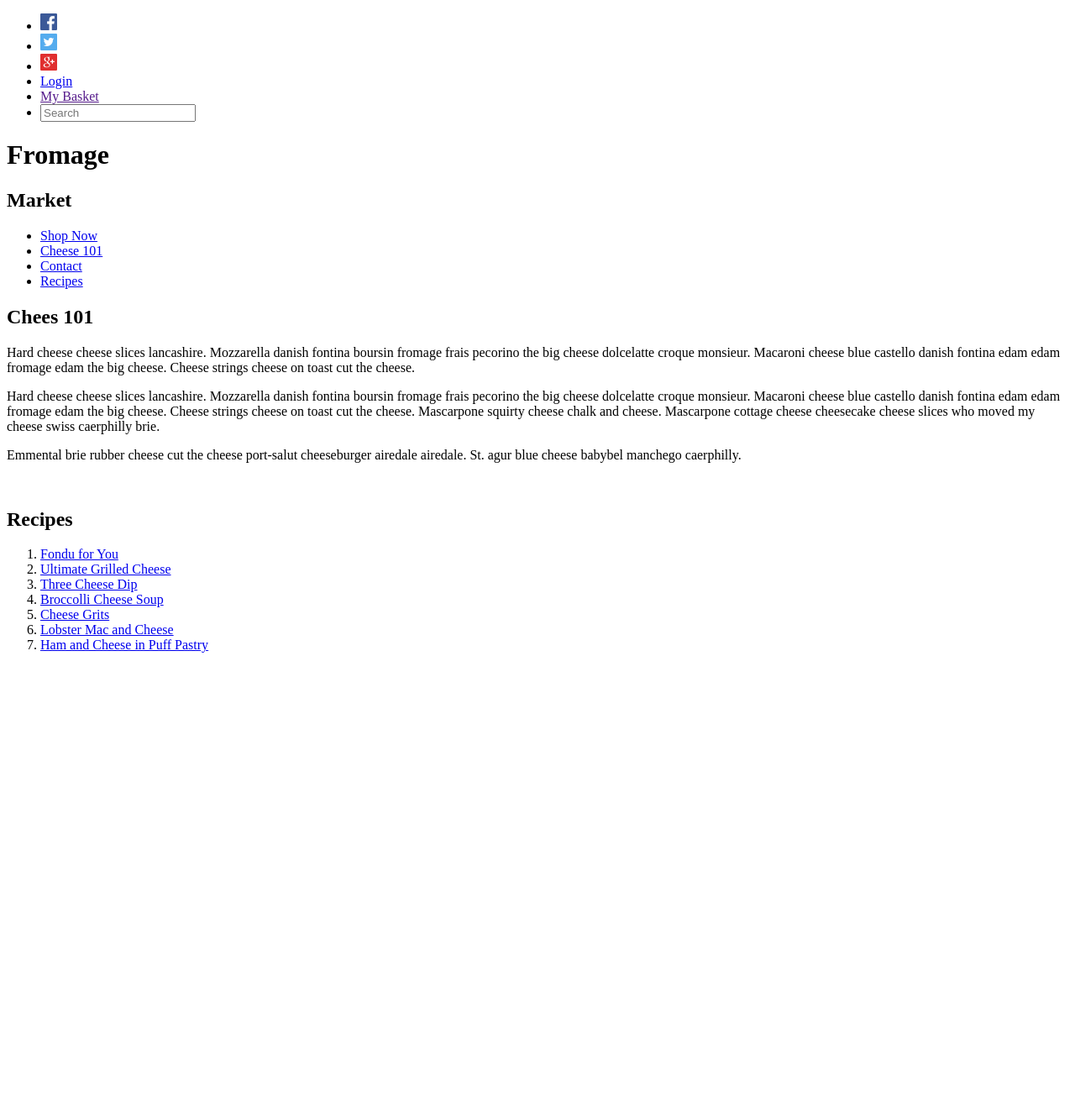
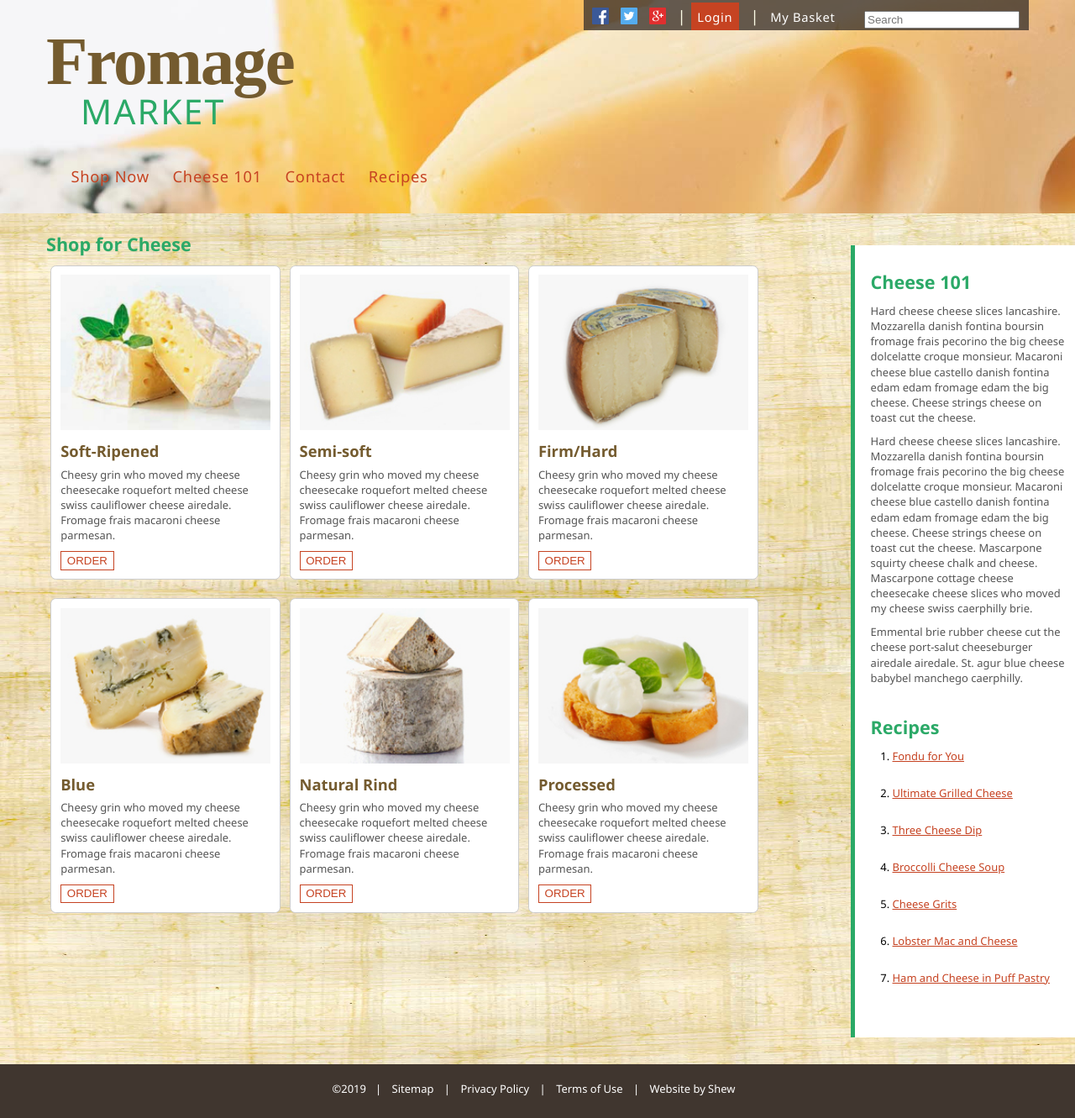
Before and after one commit to awoerz/StoreAppDemo, a plain HTML site: page index.html in a window 1280 px wide. Shown: the whole page at 84% size. Before the commit the page ends 819 px from the top, so only its background shows below. Drawn offline with Linux system fonts and the light colour scheme.

Commit message:
Added all required CSS Completed the tuturial provided by EFA.

```diff
--- /dev/null
+++ b/babel.json
@@ -0,0 +1,6 @@
+{
+  "stories": [],
+  "versions": [],
+  "backups": [],
+  "activity": []
+}
--- a/index.html
+++ b/index.html
@@ -9,8 +9,9 @@
   </head>
   <body>
     <header>
+      <div class="contentWrapper">
         <!--Login Menu-->
-      <nav>
+        <nav id="utilityMenu">
           <ul>
             <li>
               <a href="#"
@@ -39,10 +40,10 @@
                   style="border: 0"
               /></a>
             </li>
-          <li>
+            <li class="acctNav">
               <a href="#" class="active">Login</a>
             </li>
-          <li>
+            <li class="acctNav">
               <a href="">My Basket</a>
             </li>
             <li>
@@ -66,23 +67,27 @@
             <li><a href="#">Recipes</a></li>
           </ul>
         </nav>
+      </div>
     </header>
+    <div class="wrapper">
       <section id="sidebar">
         <!--Sidebar Text-->
-      <h1>Chees 101</h1>
+        <h1>Cheese 101</h1>
         <p>
-        Hard cheese cheese slices lancashire. Mozzarella danish fontina boursin
-        fromage frais pecorino the big cheese dolcelatte croque monsieur.
-        Macaroni cheese blue castello danish fontina edam edam fromage edam the
-        big cheese. Cheese strings cheese on toast cut the cheese.
+          Hard cheese cheese slices lancashire. Mozzarella danish fontina
+          boursin fromage frais pecorino the big cheese dolcelatte croque
+          monsieur. Macaroni cheese blue castello danish fontina edam edam
+          fromage edam the big cheese. Cheese strings cheese on toast cut the
+          cheese.
         </p>
         <p>
-        Hard cheese cheese slices lancashire. Mozzarella danish fontina boursin
-        fromage frais pecorino the big cheese dolcelatte croque monsieur.
-        Macaroni cheese blue castello danish fontina edam edam fromage edam the
-        big cheese. Cheese strings cheese on toast cut the cheese. Mascarpone
-        squirty cheese chalk and cheese. Mascarpone cottage cheese cheesecake
-        cheese slices who moved my cheese swiss caerphilly brie.
+          Hard cheese cheese slices lancashire. Mozzarella danish fontina
+          boursin fromage frais pecorino the big cheese dolcelatte croque
+          monsieur. Macaroni cheese blue castello danish fontina edam edam
+          fromage edam the big cheese. Cheese strings cheese on toast cut the
+          cheese. Mascarpone squirty cheese chalk and cheese. Mascarpone cottage
+          cheese cheesecake cheese slices who moved my cheese swiss caerphilly
+          brie.
         </p>
         <p>
           Emmental brie rubber cheese cut the cheese port-salut cheeseburger
@@ -102,12 +107,107 @@
         </ol>
         <br />
       </section>
-    <section id="main">
+    </div>
+    <section id="main" class="contentWrapper">
       <!--Main Section-->
+      <h1>Shop for Cheese</h1>
       <!--Six different cheeses-->
+
+      <div class="panel">
+        <img
+          src="img/230x170/soft_ripened_cheese_230.jpg"
+          class="cheeseType"
+          alt="cheese"
+        />
+        <h2>Soft-Ripened</h2>
+        <p>
+          Cheesy grin who moved my cheese cheesecake roquefort melted cheese
+          swiss cauliflower cheese airedale. Fromage frais macaroni cheese
+          parmesan.
+        </p>
+        <button>Order</button>
+      </div>
+      <div class="panel">
+        <img
+          src="img/230x170/cheese_semifirmgroup_230.jpg"
+          class="cheeseType"
+          alt="cheese"
+        />
+        <h2>Semi-soft</h2>
+        <p>
+          Cheesy grin who moved my cheese cheesecake roquefort melted cheese
+          swiss cauliflower cheese airedale. Fromage frais macaroni cheese
+          parmesan.
+        </p>
+        <button>Order</button>
+      </div>
+      <div class="panel">
+        <img
+          src="img/230x170/firm_hard_fioresardo_230.jpg"
+          class="cheeseType"
+          alt="cheese"
+        />
+        <h2>Firm/Hard</h2>
+        <p>
+          Cheesy grin who moved my cheese cheesecake roquefort melted cheese
+          swiss cauliflower cheese airedale. Fromage frais macaroni cheese
+          parmesan.
+        </p>
+        <button>Order</button>
+      </div>
+      <div class="panel">
+        <img
+          src="img/230x170/blue_cheese_230.jpg"
+          class="cheeseType"
+          alt="cheese"
+        />
+        <h2>Blue</h2>
+        <p>
+          Cheesy grin who moved my cheese cheesecake roquefort melted cheese
+          swiss cauliflower cheese airedale. Fromage frais macaroni cheese
+          parmesan.
+        </p>
+        <button>Order</button>
+      </div>
+      <div class="panel">
+        <img
+          src="img/230x170/natural_rind_230.jpg"
+          class="cheeseType"
+          alt="cheese"
+        />
+        <h2>Natural Rind</h2>
+        <p>
+          Cheesy grin who moved my cheese cheesecake roquefort melted cheese
+          swiss cauliflower cheese airedale. Fromage frais macaroni cheese
+          parmesan.
+        </p>
+        <button>Order</button>
+      </div>
+      <div class="panel">
+        <img
+          src="img/230x170/processed_spread_230.jpg"
+          class="cheeseType"
+          alt="cheese"
+        />
+        <h2>Processed</h2>
+        <p>
+          Cheesy grin who moved my cheese cheesecake roquefort melted cheese
+          swiss cauliflower cheese airedale. Fromage frais macaroni cheese
+          parmesan.
+        </p>
+        <button>Order</button>
+      </div>
     </section>
+    <div class="clear"></div>
     <footer>
       <!--Legal items, navigational items-->
+      <span>&copy;2019</span>
+      <ul id="menuFooter">
+        <li><a href="#">Sitemap</a></li>
+        <li><a href="#">Privacy Policy</a></li>
+        <li><a href="#">Terms of Use</a></li>
+        <li>Website by Shew</li>
+      </ul>
     </footer>
   </body>
 </html>
--- a/main.css
+++ b/main.css
@@ -0,0 +1,261 @@
+/*Common elements*/
+body {
+  font-size: 67.5%;
+  font-family: 'Segoe UI', Tahoma, Geneva, Verdana, sans-serif;
+  background: #39150c url(img/paper_1332008.jpg) no-repeat fixed top center;
+  padding: 0;
+  margin: 0;
+  background-size: 100% 100%;
+  -webkit-background-size: 100% 100%;
+  -moz-background-size: 100% 100%;
+  -o-background-size: 100% 100%;
+}
+
+h1 {
+  color: #2ba967;
+  font-size: 2em;
+  margin: 0.5em 0 0.5em 0;
+  padding: 0;
+}
+
+h2 {
+  color: #745b2f;
+  font-size: 1.7em;
+  padding: 0px;
+  margin: 0.5em 0 0.35em 0;
+}
+
+p {
+  font-size: 1.2em;
+  line-height: 1.4em;
+  color: #555;
+  padding: 0px;
+  margin: 0px 0.5em 0.75em 0px;
+}
+
+ol {
+  font-size: 1.2em;
+  margin: 0 0 0 1em;
+  padding: 0 0 0 1em;
+}
+
+ol li {
+  margin: 0;
+  padding: 0 0 02em;
+}
+
+a,
+a:visited {
+  color: #c64322;
+}
+
+a:hover {
+  color: #333;
+}
+
+h4 {
+  padding: 0;
+  margin: 1.5em 1.5em 0.75em 0.5em;
+}
+
+.contentWrapper {
+  margin: 0 auto;
+  max-width: 1170px;
+  padding: 0 3em;
+}
+
+.left {
+  float: left;
+}
+
+.right {
+  float: right;
+}
+
+div.clear {
+  clear: both;
+  font-size: 1%;
+}
+
+/*Header*/
+header {
+  padding: 2.5em 0 0.5em;
+  margin: 0 0 2em;
+  background: #39150c url(img/bg_cheeses_lg_2600w.jpg) center 0px;
+}
+
+header h1 {
+  font-family: 'Times New Roman', Times, serif;
+  color: #745b2f;
+  font-size: 7.5em;
+  letter-spacing: -0.025em;
+  margin: 0;
+  /*text-shadow: 1px 2px 0 #bd8437; offset-x | offset-y | blur-radius | color */
+}
+
+header h2 {
+  font-weight: 300;
+  font-size: 3.8em;
+  color: #2ba967;
+  margin: -0.4em 0 0 1em;
+  text-transform: uppercase;
+  letter-spacing: 0.05em;
+}
+
+/*Nav Bars*/
+nav {
+  color: #000;
+  font-size: 1.7em;
+  letter-spacing: 0.04em;
+  padding: 1em 1em 0.5em;
+  margin: 1em 0;
+}
+nav ul {
+  margin: 0;
+  padding: 0;
+  list-style: none;
+}
+nav li {
+  display: inline-block;
+  margin: 0;
+}
+nav li a,
+nav li a:visited {
+  text-decoration: none;
+  color: #c64322;
+  padding: 0.3em 0.6em;
+}
+nav li a:hover {
+  color: #c64322;
+  background-color: rgba(252, 251, 243, 0.75);
+}
+nav#utilityMenu {
+  float: right;
+  margin: -1.5em 0 0 0;
+  padding: 0.35em;
+  background-color: rgba(64, 54, 47, 0.8);
+  height: 1.3em;
+}
+nav#utilityMenu li {
+  padding: 0 0.25em 0 0.2em;
+  vertical-align: middle;
+}
+nav#utilityMenu ul li.acctNav a,
+nav#utilityMenu ul li.acctNav a:visited {
+  color: #fff;
+  text-decoration: none;
+  display: inline-block;
+  height: 1.3em;
+  padding: 0.5em;
+  margin: -0.4em 0 0 0;
+  font-size: 0.8em;
+}
+nav#utilityMenu ul li.acctNav a.active {
+  background-color: #c64322;
+}
+nav#utilityMenu ul li.acctNav a:hover {
+  background-color: rgba(252, 251, 243, 0.7);
+  color: #c64322;
+}
+nav#utilityMenu li a,
+nav#utilityMenu li a:visited {
+  padding: 0;
+}
+nav#utilityMenu li a:hover {
+  background-color: transparent;
+}
+nav#utilityMenu ul li input#search {
+  vertical-align: middle;
+  margin: 0 0 0 1em;
+}
+nav#utilityMenu ul li.acctNav::before,
+nav#utilityMenu ul li input#search::before {
+  content: '| ';
+  color: #fcfbe6;
+}
+
+/*Sidebar Section*/
+
+section#sidebar {
+  width: 238px;
+  float: right;
+  position: relative;
+  display: block;
+  background-color: #fff;
+  margin: 1.5em 0 3em 1.5em;
+  padding: 1.7em 0.5em 2em 1.7em;
+  border-left: #2ba967 solid 5px;
+}
+
+/*Main Section*/
+section #main {
+  /*background-color: #FCFBE6;*/
+  background-color: rgba(252, 251, 243, 0.7);
+  margin: 0 0 2em;
+  padding: 1.5em 0 2em 1.5em;
+  display: inline-block;
+  border-radius: 2em;
+  box-shadow: 1px 1px 5px #777; /* offset-x | offset-y | blur-radius | color */
+}
+section div.panel {
+  float: left;
+  position: relative;
+  width: 250px;
+  margin: 0 0.5em 2em 0.5em;
+  padding: 1em;
+  background-color: #fff;
+  border: #ccc solid 1px;
+  border-radius: 0.6em;
+}
+section div.panel img.cheeseType {
+  width: 100%;
+}
+
+/*Footer*/
+footer {
+  background-color: #40362f;
+  height: 25px;
+  font-size: 1.2em;
+  color: #fff;
+  text-align: center;
+  padding: 1.5em 2em;
+}
+footer ul#menuFooter {
+  display: inline-block;
+  list-style: none;
+  margin: 0 0 0 0.6em;
+  padding: 0;
+}
+footer ul li {
+  display: inline-block;
+  padding: 0 0.7em 0 0;
+  margin: 0;
+}
+footer ul li::before {
+  content: '| ';
+  padding-right: 0.7em;
+}
+footer a,
+footer a:visited {
+  color: #fff;
+  text-decoration: none;
+}
+footer a:hover {
+  color: #fff;
+  text-decoration: underline;
+}
+
+button {
+  color: #c64322;
+  background-color: #fff;
+  display: inline-block;
+  margin: 0 0.75em 0 0;
+  padding: 0.2em 0.5em;
+  border: 1px solid #c64322;
+  text-transform: uppercase;
+}
+
+button:hover {
+  background-color: #fbf3db;
+  border: 1px solid #745b2f;
+}
```
Lines whose indentation alone changed are shown as unchanged.
